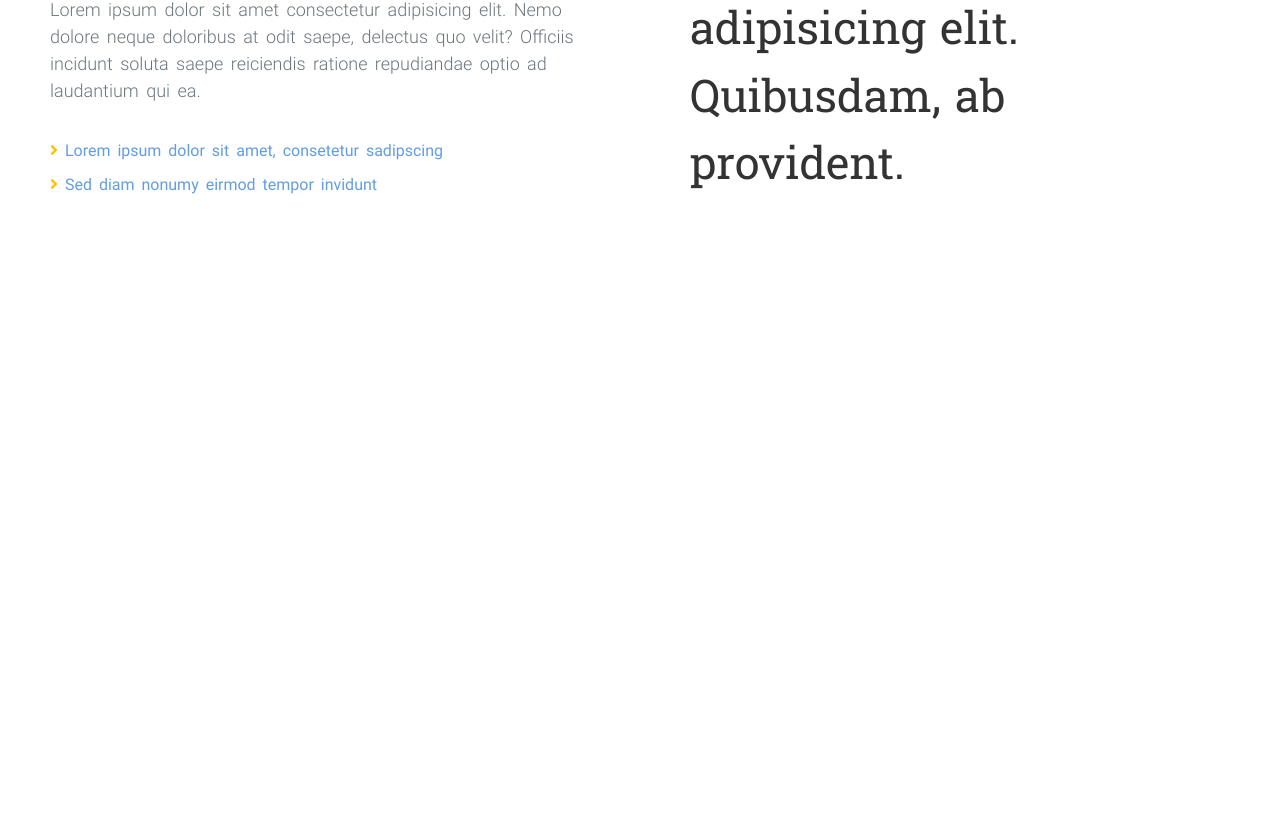
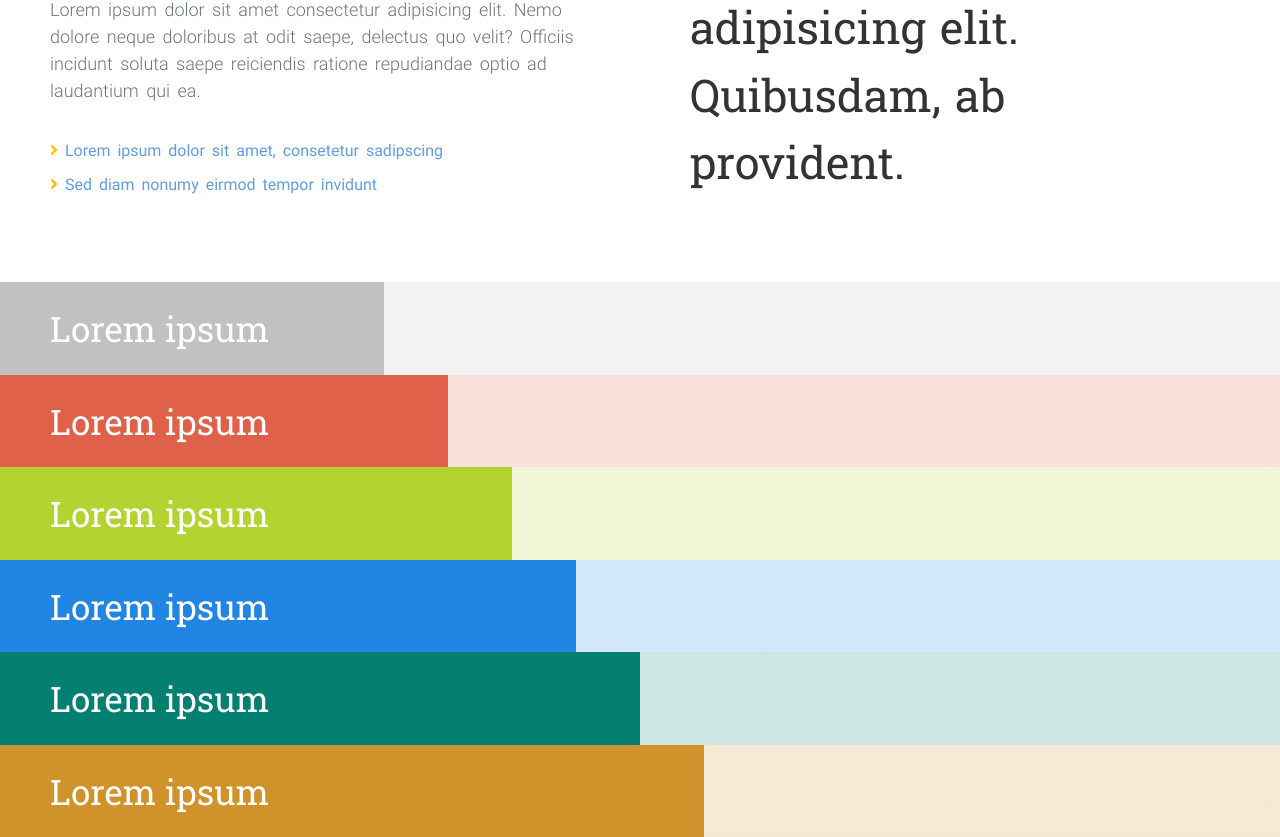
Before and after one commit to joywang912/koda-exam, a React (Create React App) app: page / in a window 1280 px wide. Shown: the part 972-1809 px from the top of the page. Before the commit the page ends 1254 px from the top, so only its background shows below. Built offline with nearby package versions, Linux system fonts and the light colour scheme.

Commit message:
Create component: Categories

```diff
--- a/src/components/App/index.tsx
+++ b/src/components/App/index.tsx
@@ -1,5 +1,6 @@
 import React from 'react';
 import BannerContent from '../BannerContent';
+import Categories from '../Categories';
 import Header from '../Header';
 import SectionTopLeft from '../SectionTopLeft';
 import SectionTopRight from '../SectionTopRight';
@@ -20,7 +21,7 @@ function App() {
           <SectionTopRight />
         </div>
       </div>
-
+      <Categories />
     </div>
   );
 }
--- /dev/null
+++ b/src/components/Categories/categories.scss
@@ -0,0 +1,81 @@
+.categories {
+  &__item {
+    color: #fff;
+    font-size: 3.5rem;
+    line-height: 1.5;
+    background-size: 200% 100%;
+    cursor: pointer;
+    transition: background-position 1s;
+    background-position: 70% 0;
+    padding: 1rem 0;
+
+    @media (max-width: 991px) {
+      font-size: 2rem;
+    }
+  }
+  &__item.banner-grey {
+    background-image: linear-gradient(
+      to right,
+      rgba(193, 193, 193, 1) 50%,
+      rgba(193, 193, 193, 0.2) 50%
+    );
+
+    background-position: 70% 0;
+  }
+
+  &__item.banner-red {
+    background-image: linear-gradient(
+      to right,
+      rgba(223, 97, 74, 1) 50%,
+      rgba(223, 97, 74, 0.2) 50%
+    );
+
+    background-position: 65% 0;
+  }
+
+  &__item.banner-yellow-green {
+    background-image: linear-gradient(
+      to right,
+      rgba(179, 211, 48, 1) 50%,
+      rgba(179, 211, 48, 0.2) 50%
+    );
+    background-position: 60% 0;
+  }
+
+  &__item.banner-blue {
+    background-image: linear-gradient(
+      to right,
+      rgba(33, 133, 227, 1) 50%,
+      rgba(33, 133, 227, 0.2) 50%
+    );
+    background-position: 55% 0;
+  }
+
+  &__item.banner-dark-green {
+    background-image: linear-gradient(
+      to right,
+      rgba(3, 128, 114, 1) 50%,
+      rgba(3, 128, 114, 0.2) 50%
+    );
+    background-position: 50% 0;
+  }
+
+  &__item.banner-yellow {
+    background-image: linear-gradient(
+      to right,
+      rgba(208, 146, 43, 1) 50%,
+      rgba(208, 146, 43, 0.2) 50%
+    );
+    background-position: 45% 0;
+  }
+
+  &__item:hover {
+    background-position: 0 0;
+  }
+
+  &__item-text {
+    max-width: var(--content-width);
+    margin: 0 auto;
+    padding: 1rem 5rem;
+  }
+}
--- /dev/null
+++ b/src/components/Categories/index.tsx
@@ -0,0 +1,43 @@
+import React from 'react';
+import './categories.scss';
+
+const categories = [
+    {
+        displayName: 'Lorem ipsum',
+        bannerClassName: 'banner-grey'
+    },
+    {
+        displayName: 'Lorem ipsum',
+        bannerClassName: 'banner-red'
+    },
+    {
+        displayName: 'Lorem ipsum',
+        bannerClassName: 'banner-yellow-green'
+    },
+    {
+        displayName: 'Lorem ipsum',
+        bannerClassName: 'banner-blue'
+    },
+    {
+        displayName: 'Lorem ipsum',
+        bannerClassName: 'banner-dark-green'
+    },
+    {
+        displayName: 'Lorem ipsum',
+        bannerClassName: 'banner-yellow'
+    }
+];
+const Categories = () => {
+    return <div className="categories">
+        {categories.map((categories, idx) => {
+            return <div className={`categories__item font-slab ${categories.bannerClassName}`}>
+                <div className="categories__item-text">
+                    {categories.displayName}
+                </div>
+            </div>;
+        })
+        }
+    </div>;
+};
+
+export default Categories;
```
Also changed, not shown: 1 other file (tests, documents, lock files or other folders).
